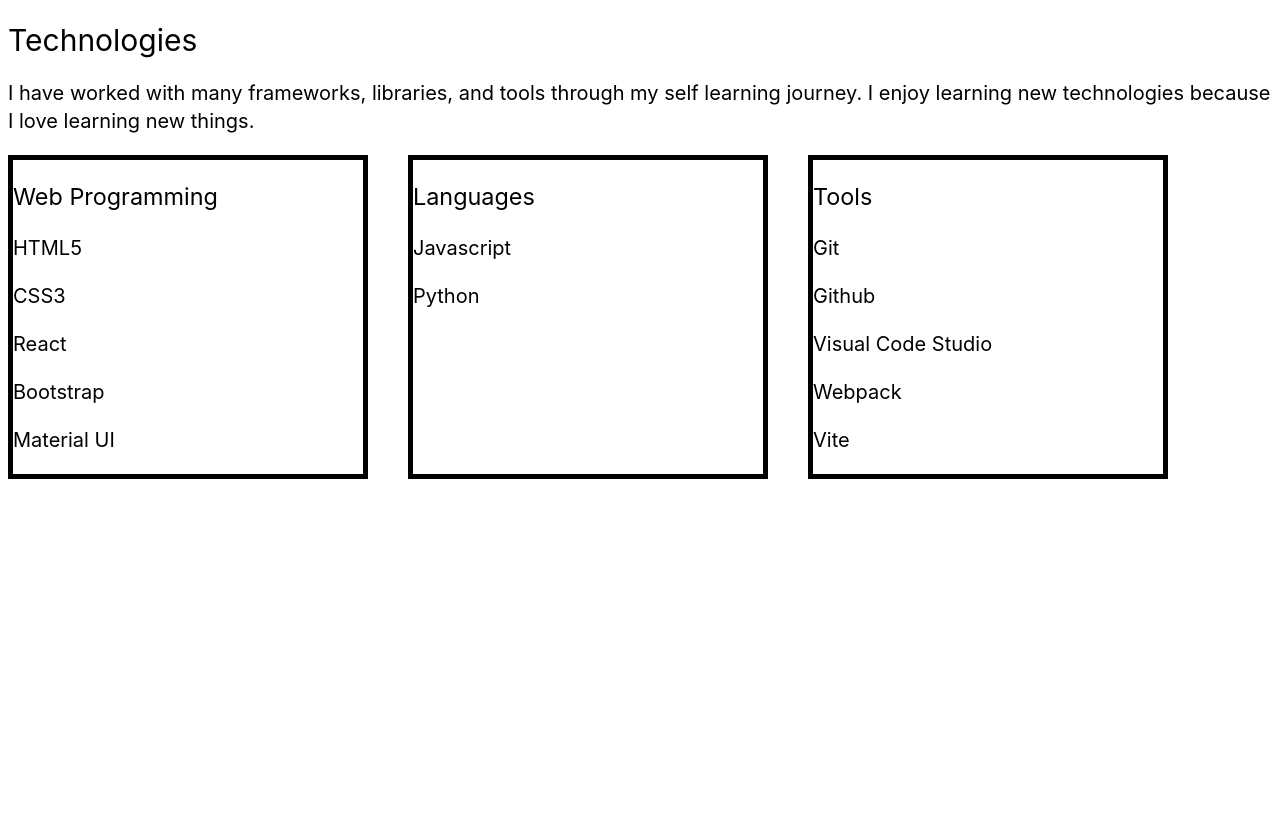
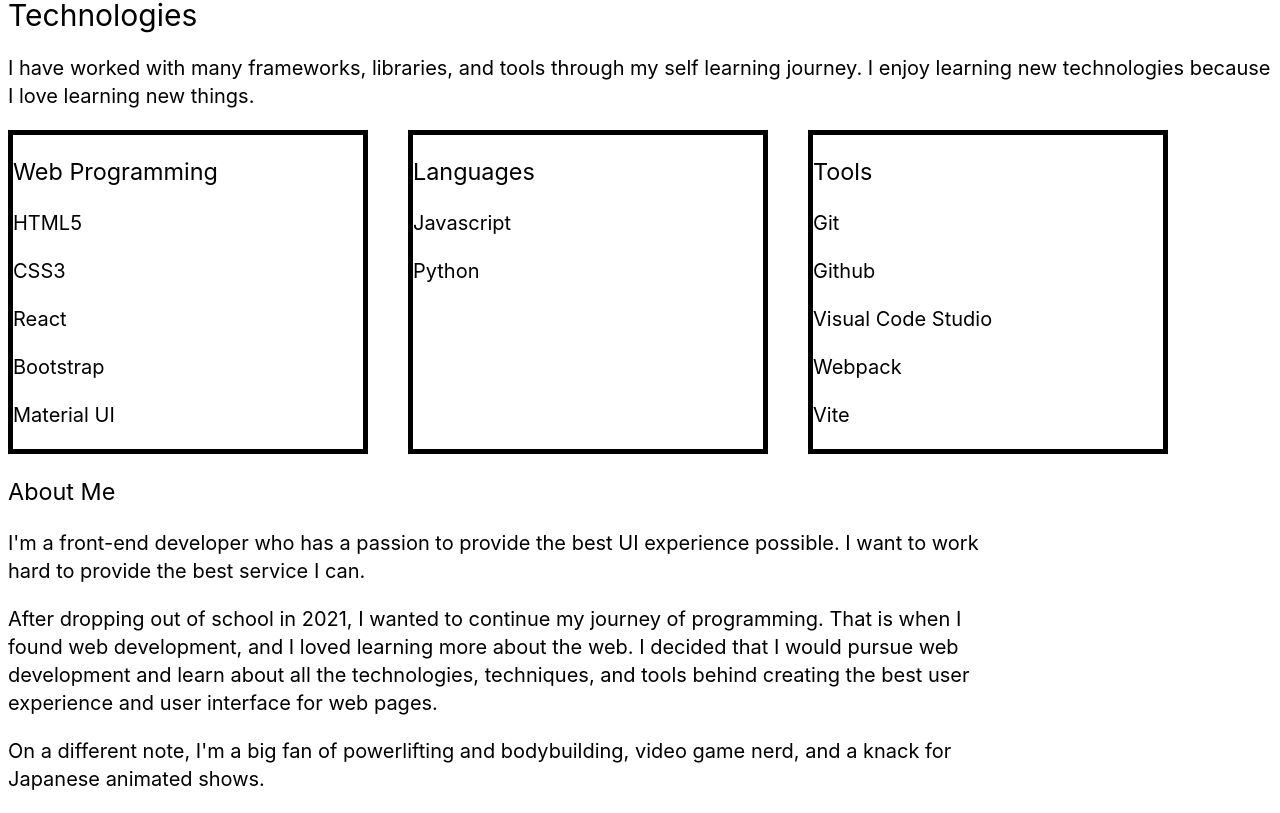
Before and after one commit to kyruken/kairuken-portfolio, a React (Vite) app: page / in a window 1280 px wide. Shown: the part 840-1653 px from the top of the page. Before the commit the page ends 1327 px from the top, so only its background shows below. Built offline with nearby package versions, Linux system fonts and the light colour scheme.

Commit message:
Finish home layout

```diff
--- a/src/App.css
+++ b/src/App.css
@@ -49,9 +49,7 @@
 /* Home styles */
 
 .home-container {
-  display: flex;
-  flex-direction: column;
-  align-items: center;
+
 }
 .header-container {
   display: flex;
@@ -85,3 +83,9 @@
   border: 5px solid black;
   width: 350px;
 }
+
+/* About Me container */
+
+.aboutme-container {
+  width: 80%;
+}
--- a/src/components/Home.jsx
+++ b/src/components/Home.jsx
@@ -59,8 +59,23 @@
                         <p>Vite</p>
                     </div>
                 </div>
+            </section>
 
-
+            <section className="aboutme-container">
+                <h3>About Me</h3>
+                <p>
+                    I'm a front-end developer who has a passion to provide the best UI experience possible. I want to work hard to
+                    provide the best service I can.
+                </p>
+                <p>
+                    After dropping out of school in 2021, I wanted to continue my journey of programming. That is when I found
+                    web development, and I loved learning more about the web. I decided that I would pursue web development and learn
+                    about all the technologies, techniques, and tools behind creating the best user experience and user interface for web pages.
+                </p>
+                <p>
+                    On a different note, I'm a big fan of powerlifting and bodybuilding, video game nerd, and a knack for Japanese animated
+                    shows.
+                </p>
             </section>
 
         </div>
```
